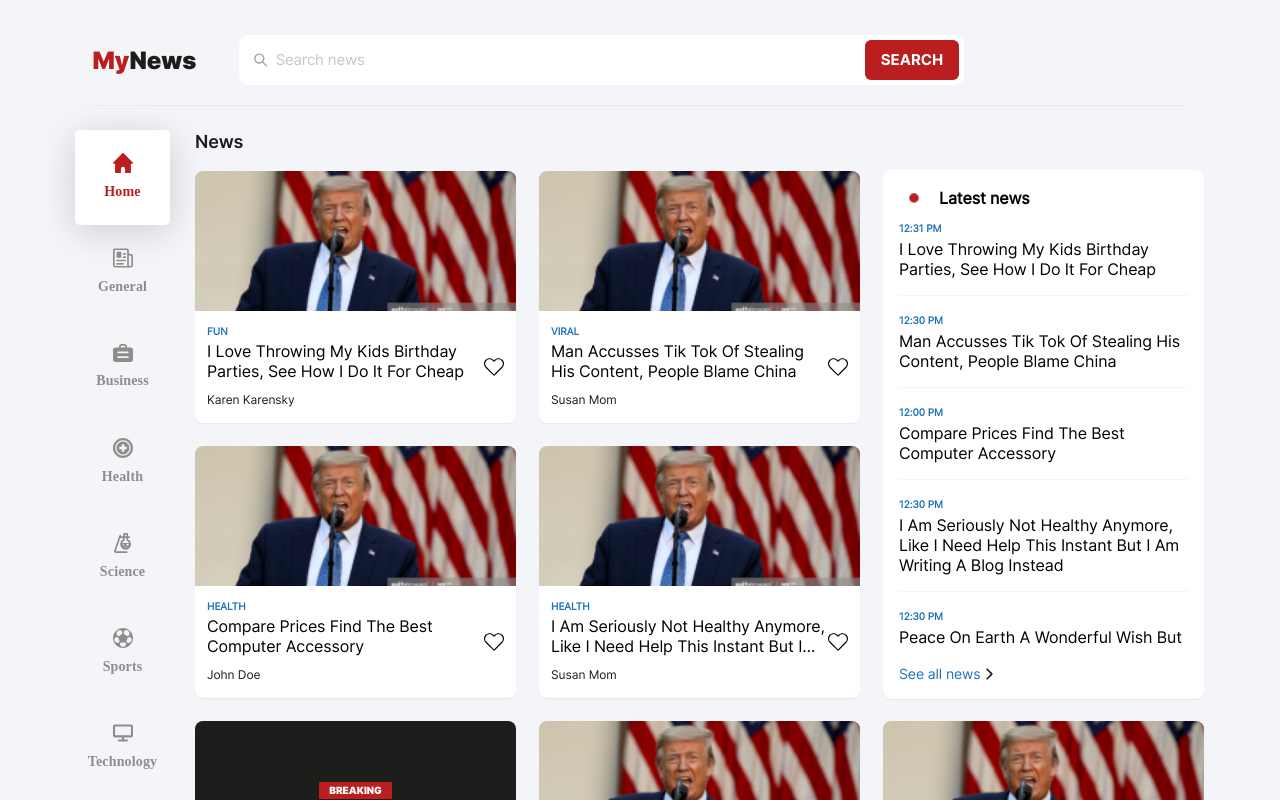
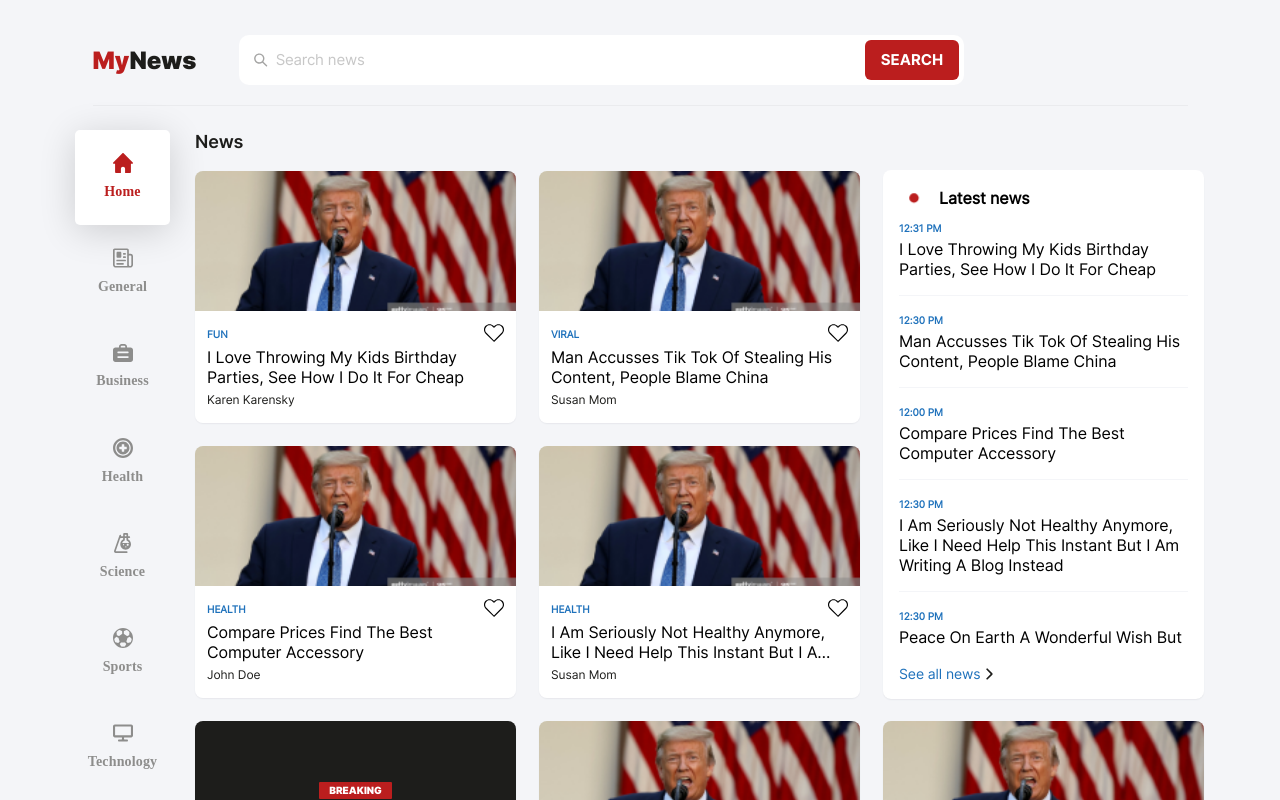
Before and after one commit to michellesaric/NewsApp, a React (Create React App) app: page / in a window 1280 px wide. Shown: the top 800 px of the page. Built offline with nearby package versions, Linux system fonts and the light colour scheme.

Commit message:
Placed heart on the upper right corner

```diff
--- a/src/components/news_card/NewsCard.tsx
+++ b/src/components/news_card/NewsCard.tsx
@@ -46,11 +46,11 @@
       ></div>
       <div className="news-card__text-wrapper">
         <div>
-          <h3 className="news-card__category">{category}</h3>
-          <div className="news-card__title-wrapper">
-            <p className="news-card__title">{title}</p>
+          <div className="news-card__category-wrapper">
+            <h3 className="news-card__category">{category}</h3>
             <div onClick={handleHeartClick}>{heartIcon}</div>
           </div>
+          <p className="news-card__title">{title}</p>
         </div>
         <p className="news-card__author">{author}</p>
       </div>
--- a/src/components/news_card/_newsCard.scss
+++ b/src/components/news_card/_newsCard.scss
@@ -19,6 +19,11 @@
     border-bottom-left-radius: 8px;
     border-bottom-right-radius: 8px;
 
+    .news-card__category-wrapper {
+      display: flex;
+      justify-content: space-between;
+      align-items: center;
+
       .news-card__category {
         font-family: "Inter Regular";
         font-style: normal;
@@ -30,11 +35,6 @@
         color: $blue;
         margin-bottom: 2px;
       }
-
-    .news-card__title-wrapper {
-      display: flex;
-      justify-content: space-between;
-      align-items: flex-end;
     }
 
     .news-card__title {
--- a/src/styles/css/index.css
+++ b/src/styles/css/index.css
@@ -540,7 +540,18 @@
   border-bottom-left-radius: 8px;
   border-bottom-right-radius: 8px;
 }
-.news-card .news-card__text-wrapper .news-card__category {
+.news-card .news-card__text-wrapper .news-card__category-wrapper {
+  display: -webkit-box;
+  display: -ms-flexbox;
+  display: flex;
+  -webkit-box-pack: justify;
+      -ms-flex-pack: justify;
+          justify-content: space-between;
+  -webkit-box-align: center;
+      -ms-flex-align: center;
+          align-items: center;
+}
+.news-card .news-card__text-wrapper .news-card__category-wrapper .news-card__category {
   font-family: "Inter Regular";
   font-style: normal;
   font-weight: 700;
@@ -550,17 +561,6 @@
   text-transform: uppercase;
   color: #1e71bb;
   margin-bottom: 2px;
-}
-.news-card .news-card__text-wrapper .news-card__title-wrapper {
-  display: -webkit-box;
-  display: -ms-flexbox;
-  display: flex;
-  -webkit-box-pack: justify;
-      -ms-flex-pack: justify;
-          justify-content: space-between;
-  -webkit-box-align: end;
-      -ms-flex-align: end;
-          align-items: flex-end;
 }
 .news-card .news-card__text-wrapper .news-card__title {
   font-family: "Inter Regular";
```
Lines whose indentation alone changed are shown as unchanged.
